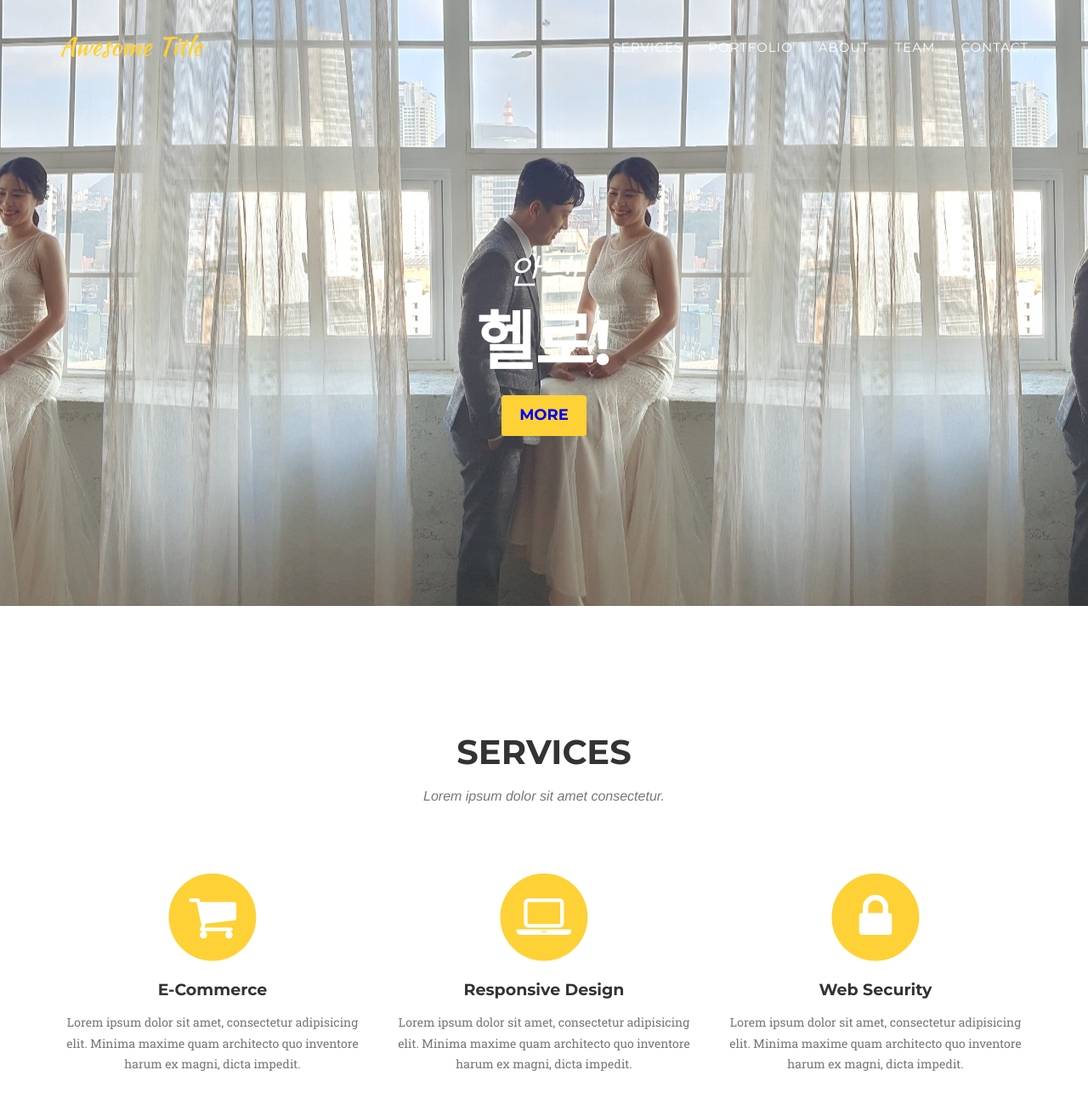
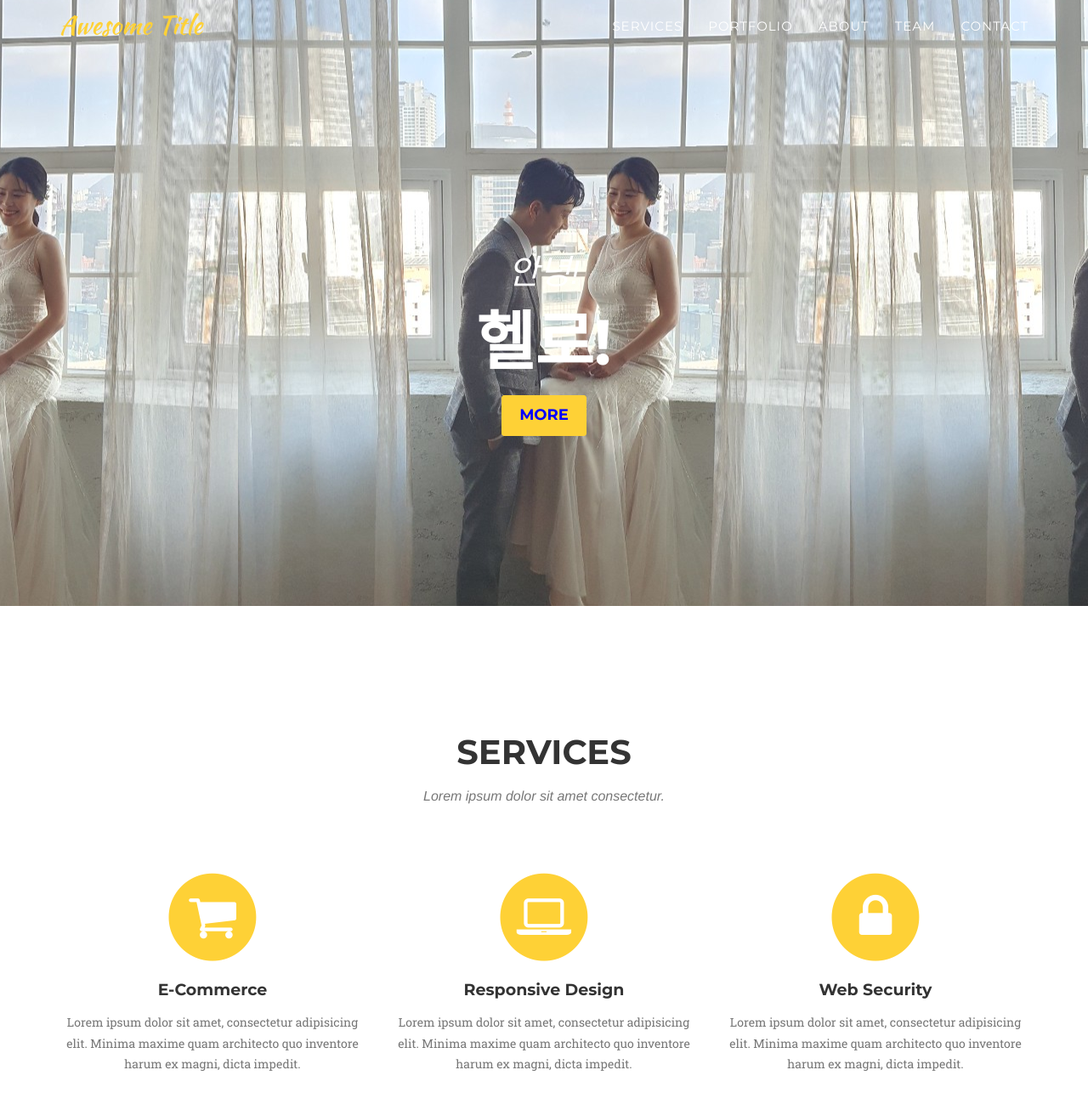
Before and after one commit to gusehdqo/LoveStory_Mysister, a Jekyll site: the page built from index.html, in a window 1280 px wide and 1400 px high. Shown: the top 1299 px of the window at 85% size. Built offline with Jekyll 4.4.1, drawn with Linux system fonts in a browser that asks for light colours; some web fonts are replaced.

Commit message:
Update agency.css

```diff
--- a/_includes/css/agency.css
+++ b/_includes/css/agency.css
@@ -238,9 +238,10 @@
 
 @media(min-width:768px) {
     .navbar-default {
-        padding: 25px 0;
+        padding: 0px 0;
         border: 0;
-        background-color: transparent;
+/*        nav bar color if moving  */
+        background-color: #2220;
         -webkit-transition: padding .3s;
         -moz-transition: padding .3s;
         transition: padding .3s;
```
